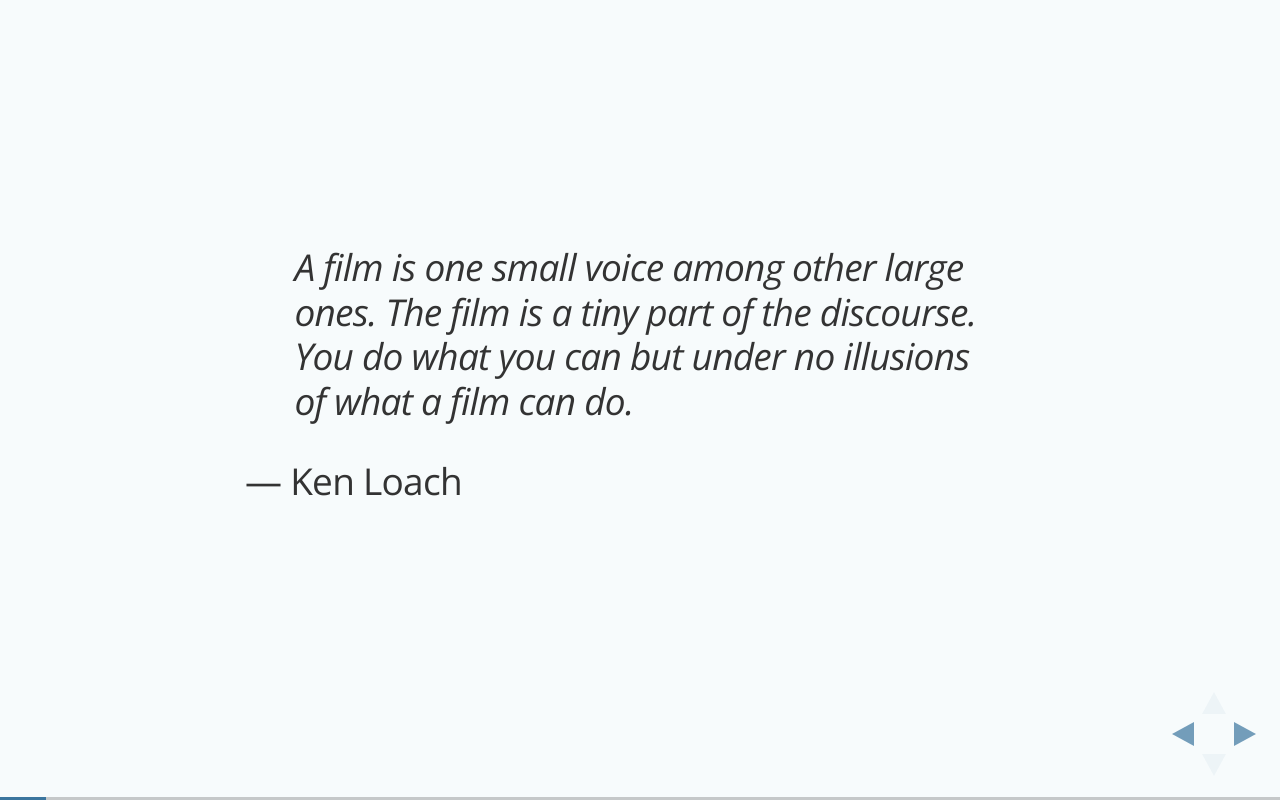
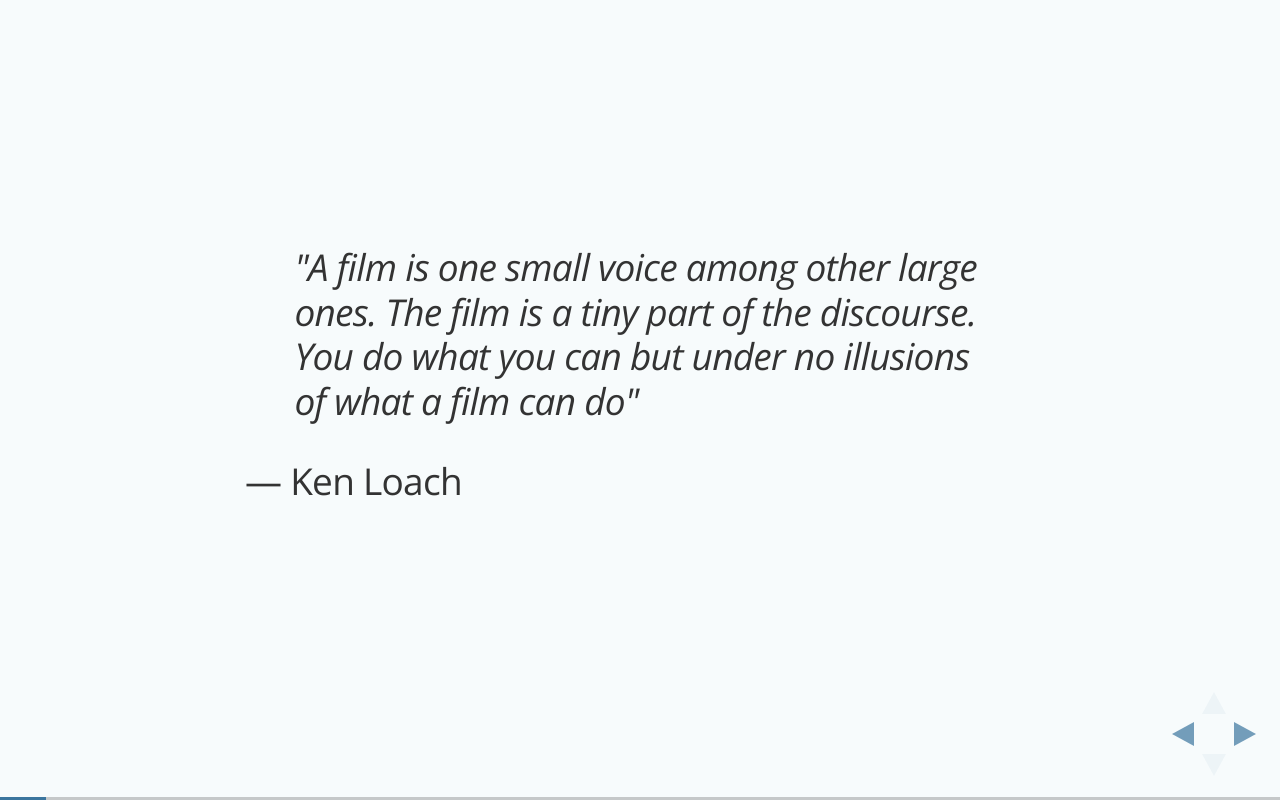
Before and after one commit to helenemartin/ken-loach, a plain HTML site: page index.html in a window 1280 px wide. Both pictures are taken after a click on the element 1251 px from the left and 734 px from the top of the page. Drawn offline with nearby package versions, Linux system fonts and the light colour scheme.

Commit message:
add parentheses to quote

```diff
--- a/index.html
+++ b/index.html
@@ -52,7 +52,7 @@
     <figure>
         <blockquote >
 
-          <p>A film is one small voice among other large ones. The film is a tiny part of the discourse. You do what you can but under no illusions of what a film can do.</p>
+          <p>"A film is one small voice among other large ones. The film is a tiny part of the discourse. You do what you can but under no illusions of what a film can do"</p>
 
         </blockquote>
       <figcaption>&mdash; Ken Loach</figcaption>
```
